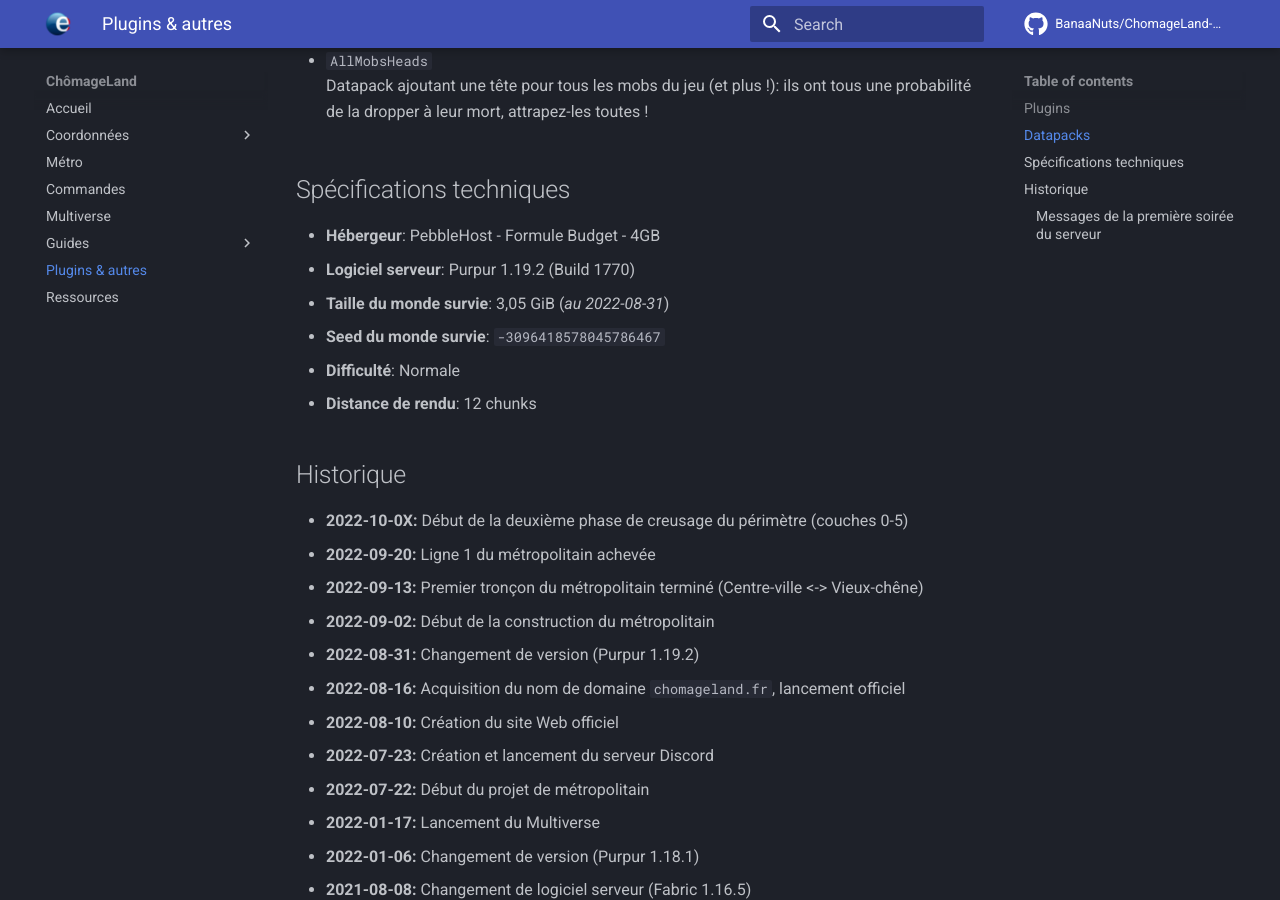
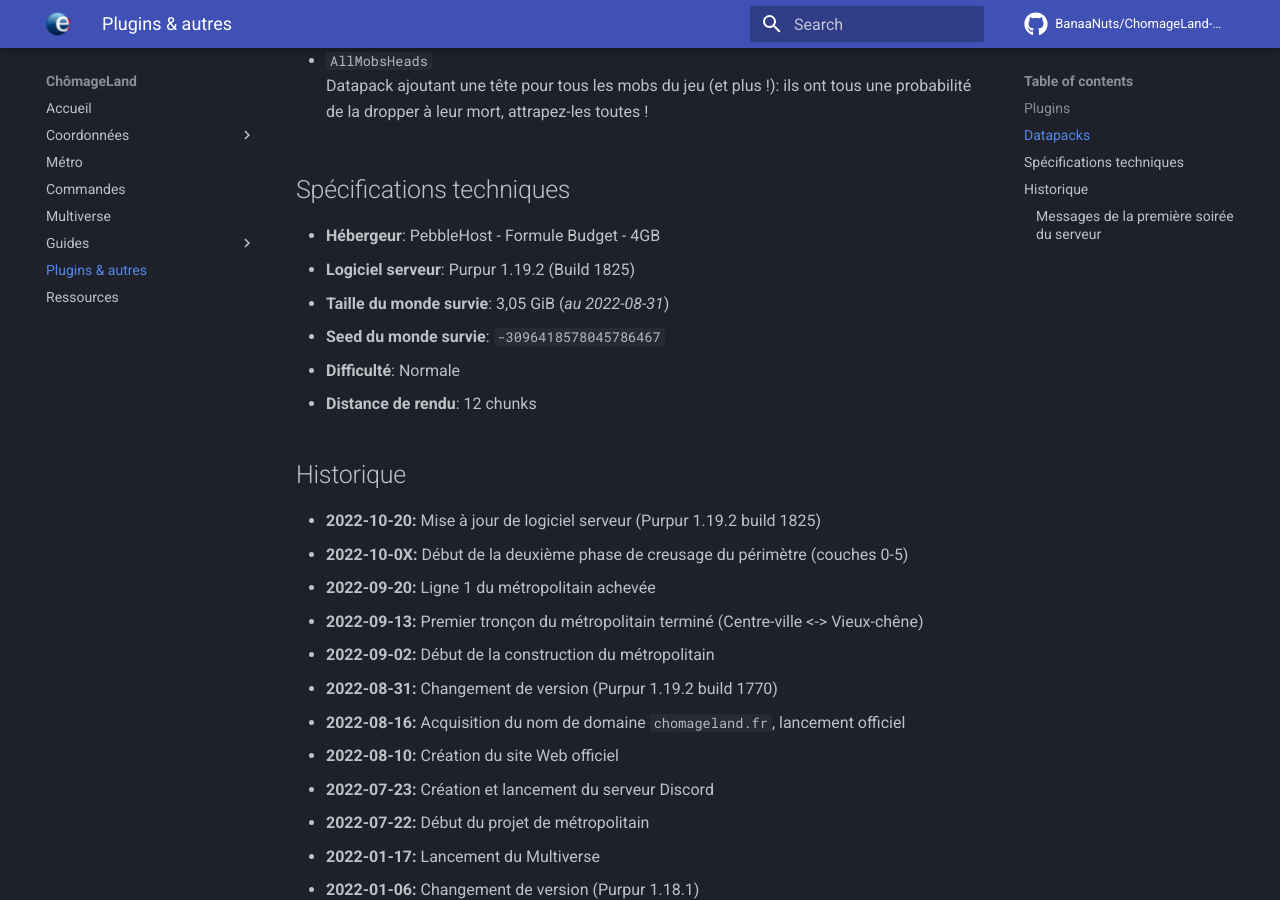
Before and after one commit to BanaaNuts/ChomageLand-Web, an MkDocs documentation site: the page built from docs/plugins.md, in a window 1280 px wide and 900 px high, scrolled down 1277 px. Built offline with MkDocs 1.6.1 and Material for MkDocs 9.7.7, drawn with Linux system fonts in a browser that asks for light colours; comment, search, counter and statistics services are not loaded.

Commit message:
MàJ Purpur 1825

```diff
--- a/docs/plugins.md
+++ b/docs/plugins.md
@@ -52,7 +52,7 @@ Datapack ajoutant une tête pour tous les mobs du jeu (et plus !): ils ont tous
 ## Spécifications techniques
 
 * **Hébergeur**: PebbleHost - Formule Budget - 4GB
-* **Logiciel serveur**: Purpur 1.19.2 (Build 1770)
+* **Logiciel serveur**: Purpur 1.19.2 (Build 1825)
 * **Taille du monde survie**: 3,05 GiB (*au 2022-08-31*)
 * **Seed du monde survie**: `-3096418578045786467`
 * **Difficulté**: Normale
@@ -60,11 +60,12 @@ Datapack ajoutant une tête pour tous les mobs du jeu (et plus !): ils ont tous
 
 ## Historique
 
+* **2022-10-20:** Mise à jour de logiciel serveur (Purpur 1.19.2 build 1825)
 * **2022-10-0X:** Début de la deuxième phase de creusage du périmètre (couches 0-5)
 * **2022-09-20:** Ligne 1 du métropolitain achevée
 * **2022-09-13:** Premier tronçon du métropolitain terminé (Centre-ville <-> Vieux-chêne)
 * **2022-09-02:** Début de la construction du métropolitain
-* **2022-08-31:** Changement de version (Purpur 1.19.2)
+* **2022-08-31:** Changement de version (Purpur 1.19.2 build 1770)
 * **2022-08-16:** Acquisition du nom de domaine `chomageland.fr`, lancement officiel
 * **2022-08-10:** Création du site Web officiel
 * **2022-07-23:** Création et lancement du serveur Discord
```
